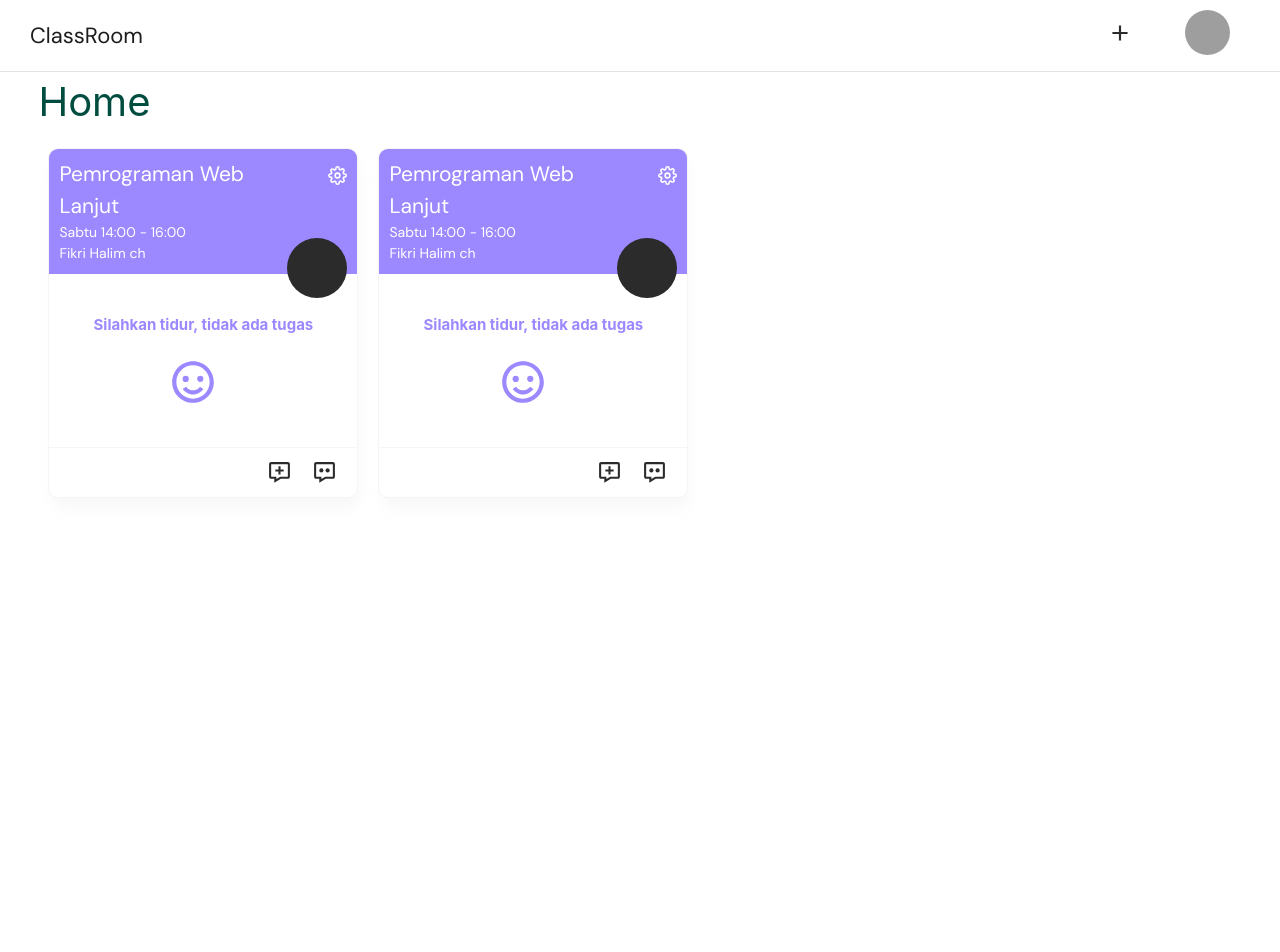
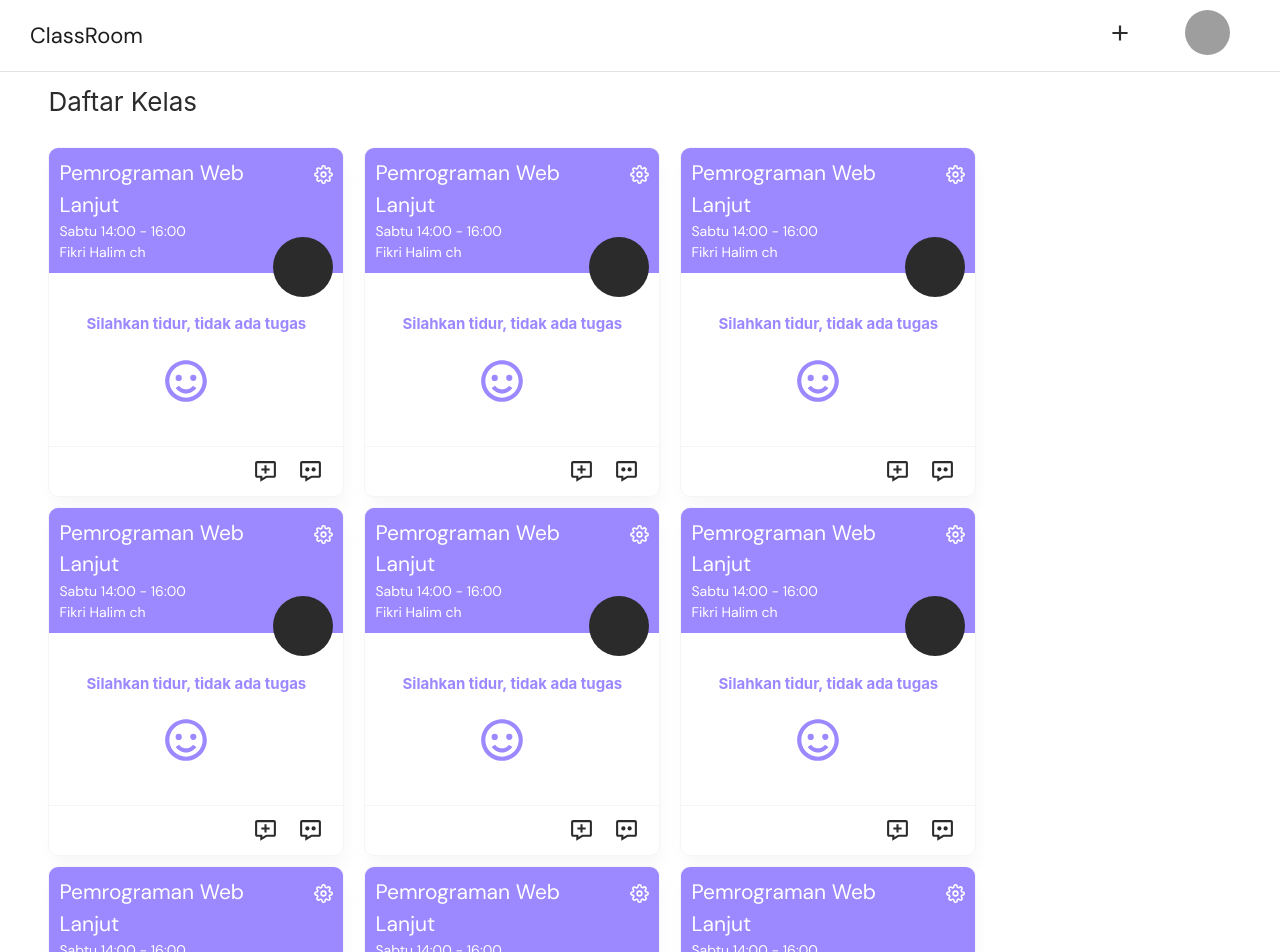
Before and after one commit to nestiawanfyant/Tubes-PWL-Client, a React (Create React App) app: page / in a window 1280 px wide. Shown: the top 952 px of the page. Before the commit the page ends 800 px from the top, so only its background shows below. Built offline with nearby package versions, Linux system fonts and the light colour scheme; grey boxes are pictures that could not be loaded.

Commit message:
warp flex design card

```diff
--- a/src/components/CardKelas/index.js
+++ b/src/components/CardKelas/index.js
@@ -58,12 +58,14 @@ const styles = createUseStyles({
   },
   cardContainer: {
     overflow: "hidden",
-    maxWidth: 310,
+    flexDirection: 'column',
+    maxWidth: 296,
     borderRadius: 10,
     marginLeft: 10,
     marginRight: 10,
     border: '1px solid #F5F5F5',
     boxShadow: '3px 12px 16px -4px rgba(235,235,235,0.44)',
+    marginTop: 10,
   },
   cardHeader: {
     backgroundColor: Color.primary,
--- a/src/pages/Home/index.js
+++ b/src/pages/Home/index.js
@@ -1,7 +1,6 @@
 import React, { Component } from "react";
 import { BrowserRouter as Router, Switch, Route, Link } from "react-router-dom";
 import { Row } from "react-bootstrap";
-// import '.././App.css';
 
 //components
 import { CardKelas } from "../../components";
@@ -10,6 +9,7 @@ import { CardKelas } from "../../components";
 import "bootstrap/dist/css/bootstrap.min.css";
 import { Button } from "react-bootstrap";
 import { createUseStyles } from "react-jss";
+import { Color } from "../../assets/color";
 
 // stylesheet
 // import '../../assets/css/HomeCss/index.css'
@@ -19,10 +19,36 @@ const Home = () => {
 
     return (
         <div className={ classes.container }>
-            <p className={classes.homeText}> Home </p>
+            <p className={classes.homeText}> Daftar Kelas </p>
             <div className={ classes.flexCard }>
-                <CardKelas className={ classes.cardStyle } />
-                <CardKelas className={ classes.cardStyle } />
+                <Link className={ classes.textDecorationNone }>
+                    <CardKelas className={ classes.cardStyle } />
+                </Link>
+                <Link className={ classes.textDecorationNone }>
+                    <CardKelas className={ classes.cardStyle } />
+                </Link>
+                <Link className={ classes.textDecorationNone }>
+                    <CardKelas className={ classes.cardStyle } />
+                </Link>
+                <Link className={ classes.textDecorationNone }>
+                    <CardKelas className={ classes.cardStyle } />
+                </Link>
+                <Link className={ classes.textDecorationNone }>
+                    <CardKelas className={ classes.cardStyle } />
+                </Link>
+                <Link className={ classes.textDecorationNone }>
+                    <CardKelas className={ classes.cardStyle } />
+                </Link>
+                <Link className={ classes.textDecorationNone }>
+                    <CardKelas className={ classes.cardStyle } />
+                </Link>
+                <Link className={ classes.textDecorationNone }>
+                    <CardKelas className={ classes.cardStyle } />
+                </Link>
+                <Link className={ classes.textDecorationNone }>
+                    <CardKelas className={ classes.cardStyle } />
+                </Link>
+
             </div>
         </div>
     )
@@ -74,12 +100,21 @@ const styles = createUseStyles({
         width: '94%',
         margin: '0 auto',
     },
+    textDecorationNone:{
+        textDecoration: 'none',
+        '&:hover': {
+            textDecoration: 'none',
+        }
+    },
     homeText: {
-        fontSize: 40,
-        color: '#004d40',
+        fontSize: 26,
+        color: Color.blackDoff,
+        marginTop: 10,
+        marginLeft: 10,
     },
     flexCard: {
         display: 'flex',
+        flexWrap: 'wrap',
         flexDirection: 'row',
         alignItems: 'center',
     },
```
